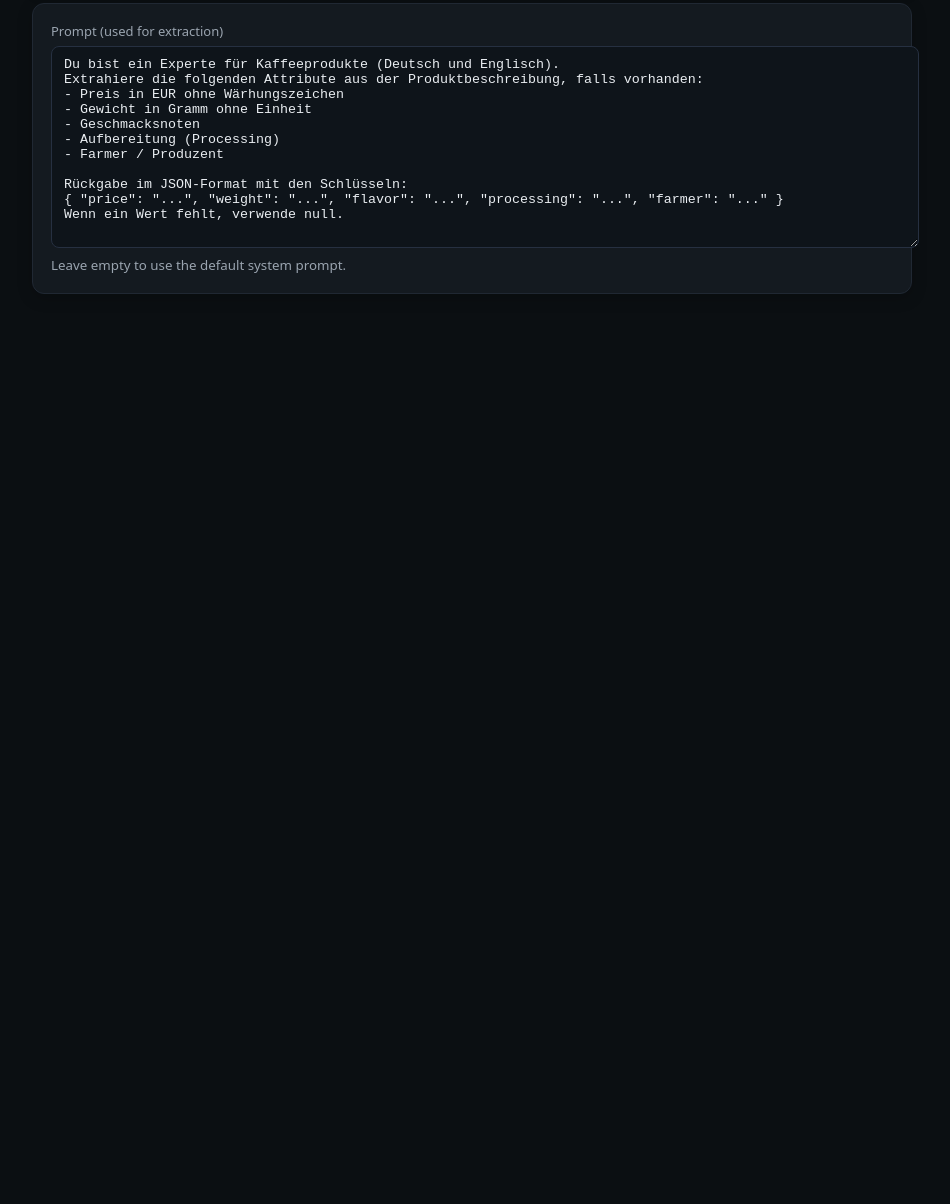
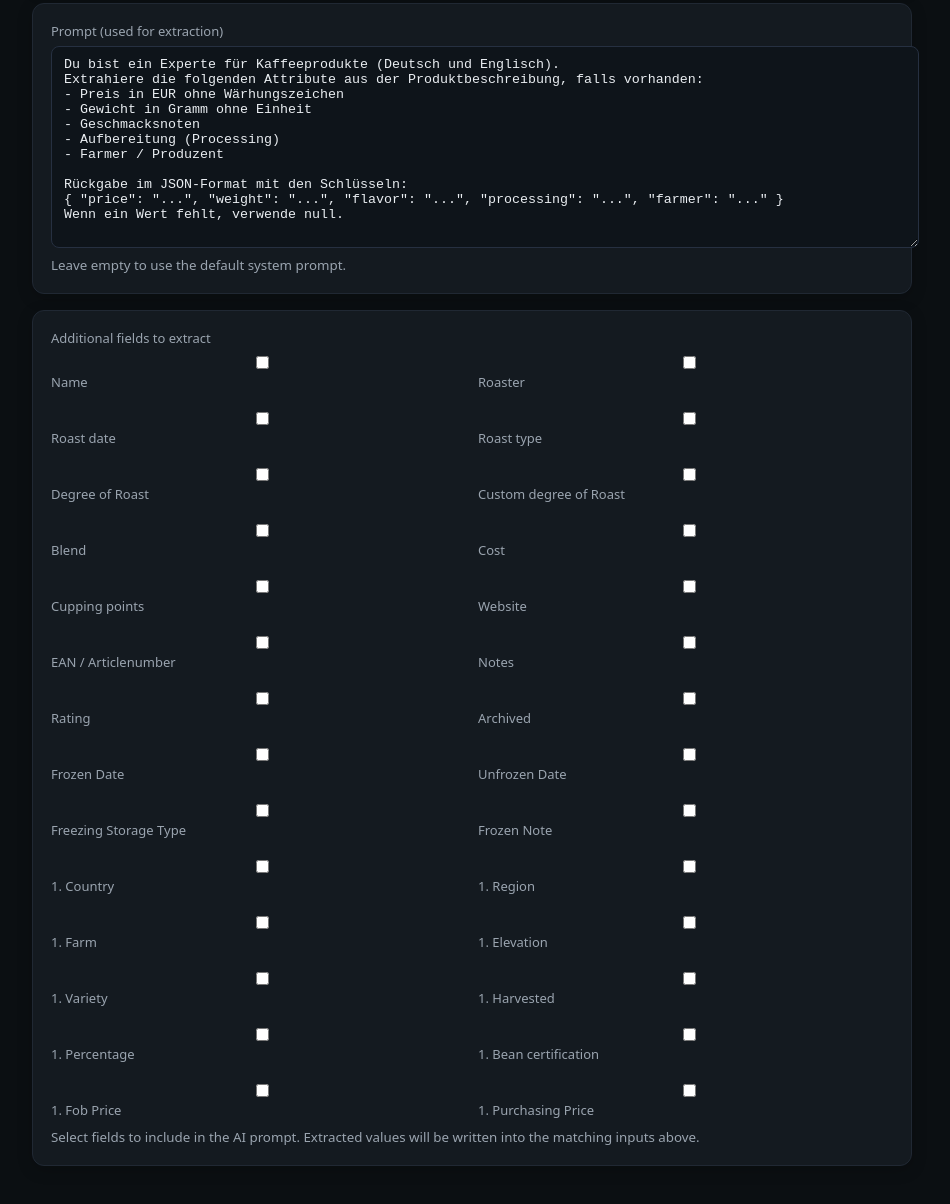
Before and after one commit to bewiss/ghcp, a website: page public/index.html in a window 1280 px wide. Shown: the part 1508-2712 px from the top of the page, without its empty margins (168-1118 px from the left). Before the commit the page ends 1842 px from the top, so only its background shows below. Drawn offline with Linux system fonts and the light colour scheme.

Commit message:
choose values checkboxes

```diff
--- a/public/index.html
+++ b/public/index.html
@@ -212,6 +212,12 @@
       <textarea id="prompt" style="min-height: 180px;" placeholder="Enter custom prompt"></textarea>
       <small>Leave empty to use the default system prompt.</small>
     </div>
+
+    <div class="card" style="margin-top: 16px;">
+      <label>Additional fields to extract</label>
+      <div id="extraFields" class="grid"></div>
+      <small>Select fields to include in the AI prompt. Extracted values will be written into the matching inputs above.</small>
+    </div>
   </div>
 
   <script>
@@ -252,14 +258,62 @@ Rückgabe im JSON-Format mit den Schlüsseln:
 { "price": "...", "weight": "...", "flavor": "...", "processing": "...", "farmer": "..." }
 Wenn ein Wert fehlt, verwende null.`;
 
+    // Render extra field checkboxes (exclude default keys: price, weight, flavor, processing, farmer)
+    const extraFields = [
+      { id: 'name', label: 'Name', json: 'name' },
+      { id: 'roaster', label: 'Roaster', json: 'roaster' },
+      { id: 'roastDate', label: 'Roast date', json: 'roastDate' },
+      { id: 'roastType', label: 'Roast type', json: 'roastType' },
+      { id: 'degreeOfRoast', label: 'Degree of Roast', json: 'degreeOfRoast' },
+      { id: 'customDegreeOfRoast', label: 'Custom degree of Roast', json: 'customDegreeOfRoast' },
+      { id: 'blend', label: 'Blend', json: 'blend' },
+      { id: 'cost', label: 'Cost', json: 'cost' },
+      { id: 'cuppingPoints', label: 'Cupping points', json: 'cuppingPoints' },
+      { id: 'website', label: 'Website', json: 'website' },
+      { id: 'ean', label: 'EAN / Articlenumber', json: 'ean' },
+      { id: 'notes', label: 'Notes', json: 'notes' },
+      { id: 'rating', label: 'Rating', json: 'rating' },
+      { id: 'archived', label: 'Archived', json: 'archived' },
+      { id: 'frozenDate', label: 'Frozen Date', json: 'frozenDate' },
+      { id: 'unfrozenDate', label: 'Unfrozen Date', json: 'unfrozenDate' },
+      { id: 'freezingStorageType', label: 'Freezing Storage Type', json: 'freezingStorageType' },
+      { id: 'frozenNote', label: 'Frozen Note', json: 'frozenNote' },
+      { id: 'country1', label: '1. Country', json: 'country1' },
+      { id: 'region1', label: '1. Region', json: 'region1' },
+      { id: 'farm1', label: '1. Farm', json: 'farm1' },
+      // farmer is a default field; we exclude farmer1 here to avoid duplication
+      { id: 'elevation1', label: '1. Elevation', json: 'elevation1' },
+      { id: 'variety1', label: '1. Variety', json: 'variety1' },
+      // processing is a default field; exclude processing1
+      { id: 'harvested1', label: '1. Harvested', json: 'harvested1' },
+      { id: 'percentage1', label: '1. Percentage', json: 'percentage1' },
+      { id: 'beanCertification1', label: '1. Bean certification', json: 'beanCertification1' },
+      { id: 'fobPrice1', label: '1. Fob Price', json: 'fobPrice1' },
+      { id: 'purchasingPrice1', label: '1. Purchasing Price', json: 'purchasingPrice1' }
+    ];
+    const extraFieldsEl = $("extraFields");
+    extraFields.forEach(f => {
+      const wrap = document.createElement('div');
+      const id = `chk_${f.id}`;
+      wrap.innerHTML = `<label><input type="checkbox" id="${id}" /> ${f.label}</label>`;
+      extraFieldsEl.appendChild(wrap);
+    });
+
     btn.addEventListener("click", async () => {
       const url = $("url").value.trim();
-      const prompt = $("prompt").value.trim();
+      let prompt = $("prompt").value.trim();
+      // Build prompt augmentation based on selected extra fields
+      const selected = extraFields.filter(f => (document.getElementById(`chk_${f.id}`)?.checked));
+      if (selected.length > 0) {
+        const extraJsonPairs = selected.map(f => `"${f.json}": "..."`).join(", ");
+        const aug = `\nZusätzlich extrahiere die folgenden Felder (falls vorhanden) und füge sie mit GENAU diesen Schlüsseln in dasselbe JSON ein: { ${extraJsonPairs} }`;
+        prompt = `${prompt}\n${aug}`;
+      }
       status.textContent = "Fetching...";
       btn.disabled = true;
       try {
         let resp;
-        if (prompt) {
+  if (prompt) {
           resp = await fetch(`/api/extract`, {
             method: 'POST',
             headers: { 'Content-Type': 'application/json' },
@@ -277,6 +331,15 @@ Wenn ein Wert fehlt, verwende null.`;
   $("processing1").value = d?.processing ?? "";
   $("farmer1").value = d?.farmer ?? "";
   $("website").value = $("url").value;
+  // Apply any additionally requested fields
+  selected.forEach(f => {
+    const el = $(f.id);
+    if (!el) return;
+    const val = d?.[f.json];
+    if (typeof val === 'undefined' || val === null) return;
+    if (el.type === 'checkbox') el.checked = (String(val).toLowerCase() === 'true');
+    else el.value = String(val);
+  });
         status.textContent = "Done";
       } catch (e) {
         console.error(e);
```
